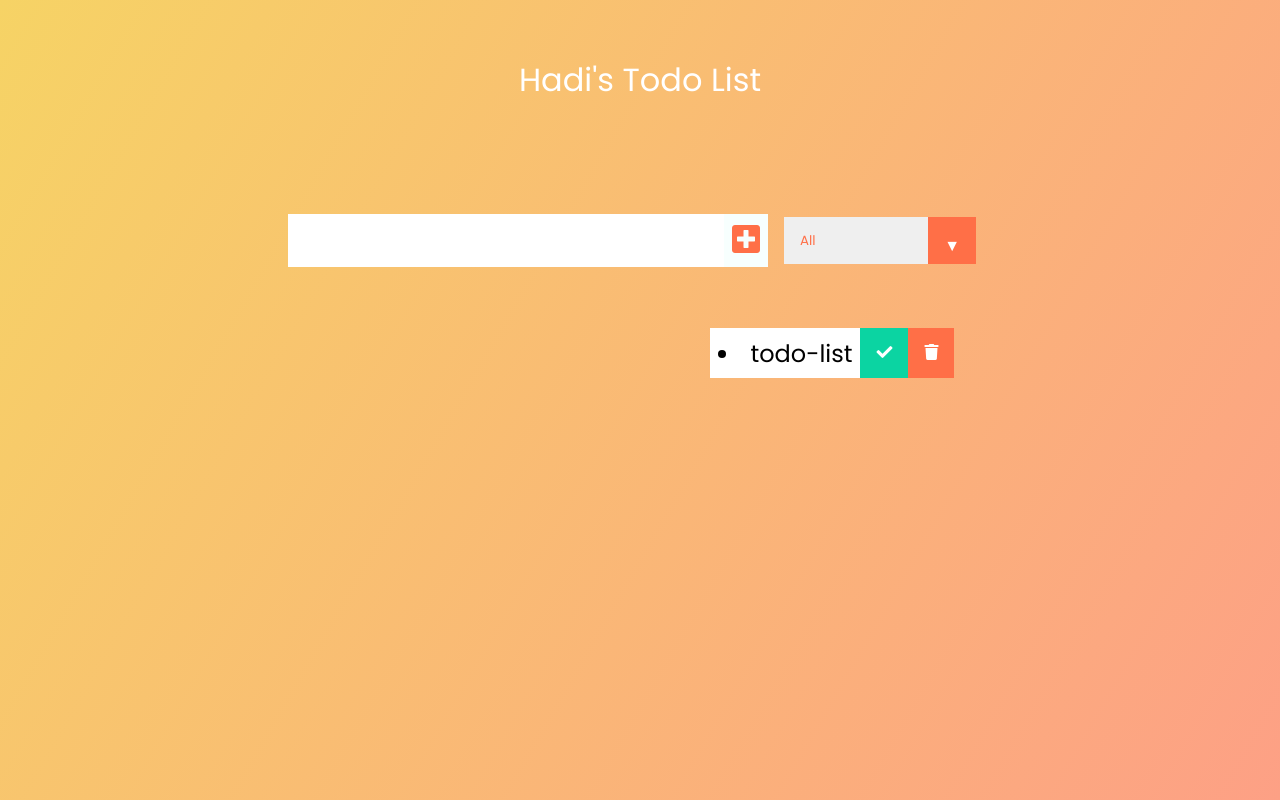
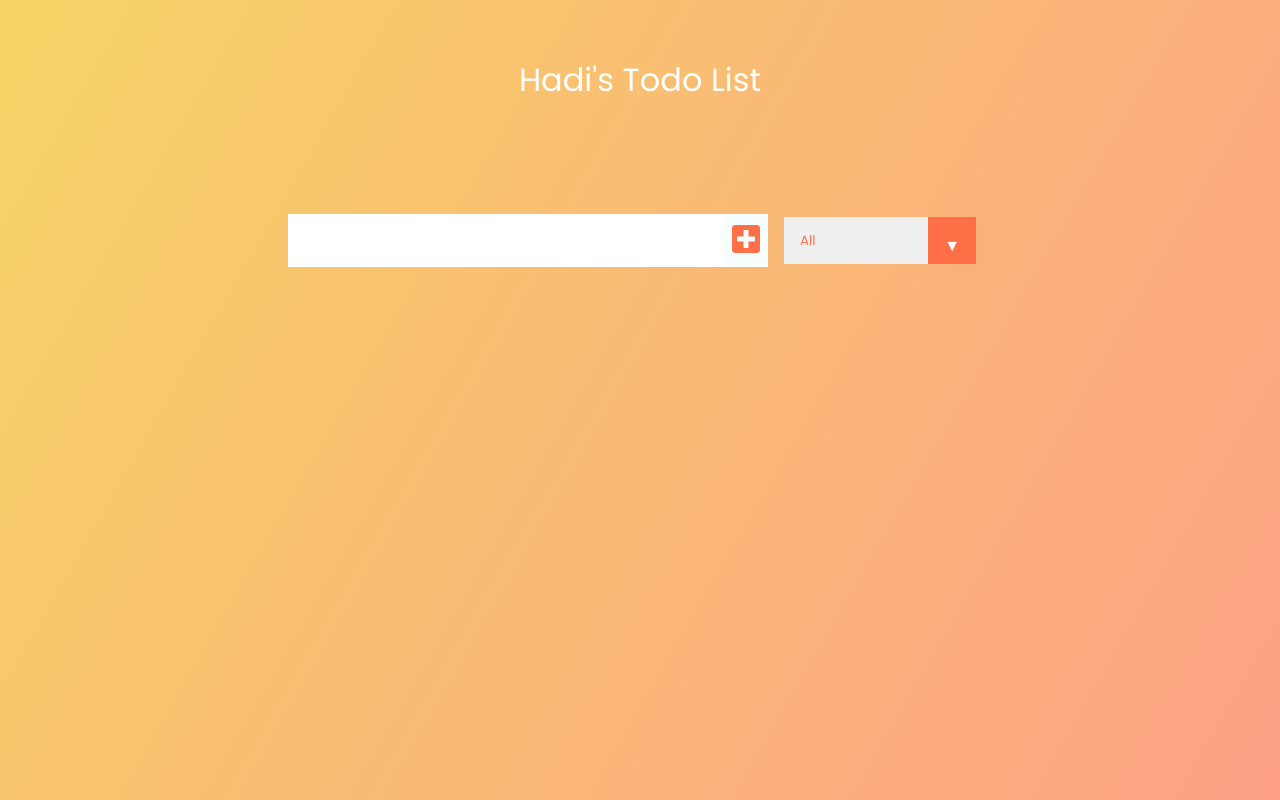
Before and after one commit to hadichloun/The-Do, a React (Create React App) app: page / in a window 1280 px wide. Built offline with nearby package versions, Linux system fonts and the light colour scheme.

Commit message:
passed prop to its parents and set the state

```diff
--- a/src/App.js
+++ b/src/App.js
@@ -13,8 +13,9 @@ function App() {
       todos={todos}
       inputText={inputText}
       setTodos={setTodos}
-      setInputText={setInputText} />
-      <TodoList />
+      setInputText={setInputText}
+      />
+      <TodoList todos={todos} />
     </div>
   );
 }
--- a/src/components/TodoList.js
+++ b/src/components/TodoList.js
@@ -1,11 +1,13 @@
 import React from "react";
 import Todo from './Todo'
 
-const TodoList = () => {
+const TodoList = ({todos}) => {
+  console.log(todos)
     return(
         <div className="todo-container">
-      <ul className="todo-list"></ul>
-      <Todo />
+      <ul className="todo-list">
+
+      </ul>
     </div>
     )
 }
```
